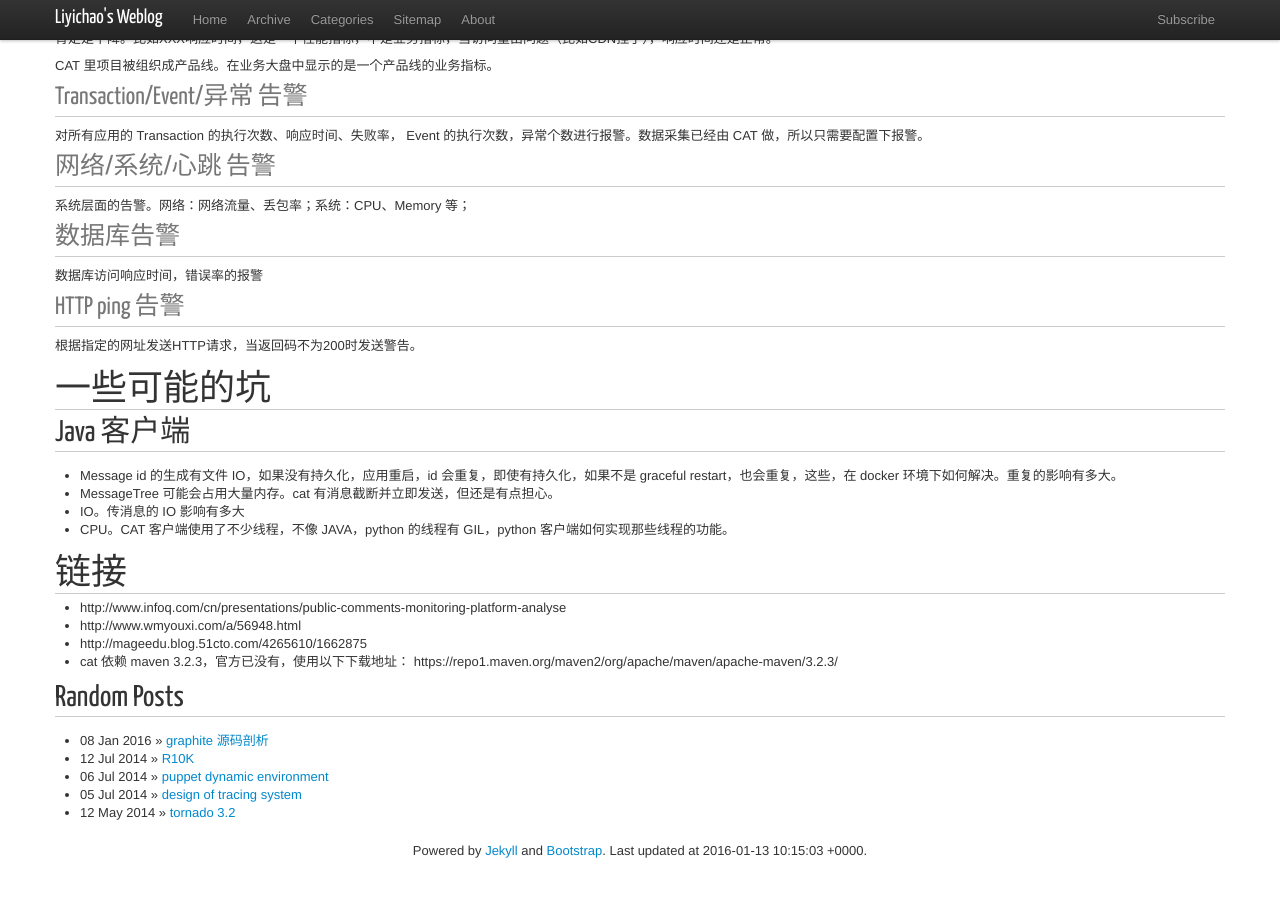
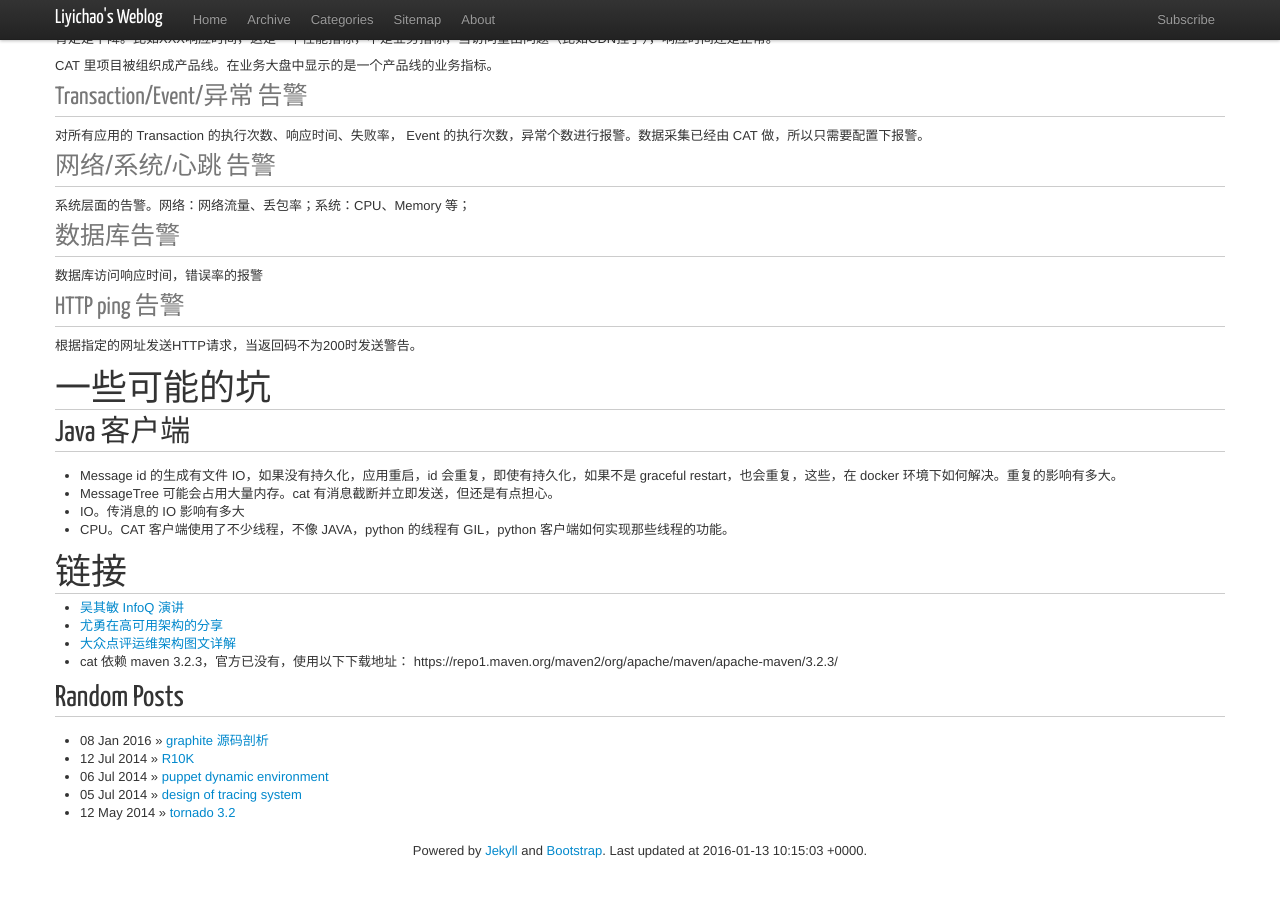
Before and after one commit to liyichao/liyichao.github.io, a Jekyll site: the page built from _posts/2016/2016-01-13-introduction-to-cat.md, in a window 1280 px wide and 900 px high, scrolled down 17951 px. Shown: the top 897 px of the window. Built offline with Jekyll 4.4.1, drawn with Linux system fonts in a browser that asks for light colours; nearby versions of some CDN libraries; Markdown is read by kramdown in place of the engine named in the settings; comment, search, counter and statistics services are not loaded.

Commit message:
Update url link.

```diff
--- a/_posts/2016/2016-01-13-introduction-to-cat.md
+++ b/_posts/2016/2016-01-13-introduction-to-cat.md
@@ -292,7 +294,7 @@ CAT 里项目被组织成产品线。在业务大盘中显示的是一个产品
 
 # 链接
 
-* http://www.infoq.com/cn/presentations/public-comments-monitoring-platform-analyse
-* http://www.wmyouxi.com/a/56948.html
-* http://mageedu.blog.51cto.com/4265610/1662875
+* [吴其敏 InfoQ 演讲](http://www.infoq.com/cn/presentations/public-comments-monitoring-platform-analyse)
+* [尤勇在高可用架构的分享](http://www.wmyouxi.com/a/56948.html)
+* [大众点评运维架构图文详解](http://mageedu.blog.51cto.com/4265610/1662875)
 * cat 依赖 maven 3.2.3，官方已没有，使用以下下载地址： https://repo1.maven.org/maven2/org/apache/maven/apache-maven/3.2.3/
```
Also changed, not shown: other parts of _posts/2016/2016-01-13-introduction-to-cat.md (+3 -1 lines).
